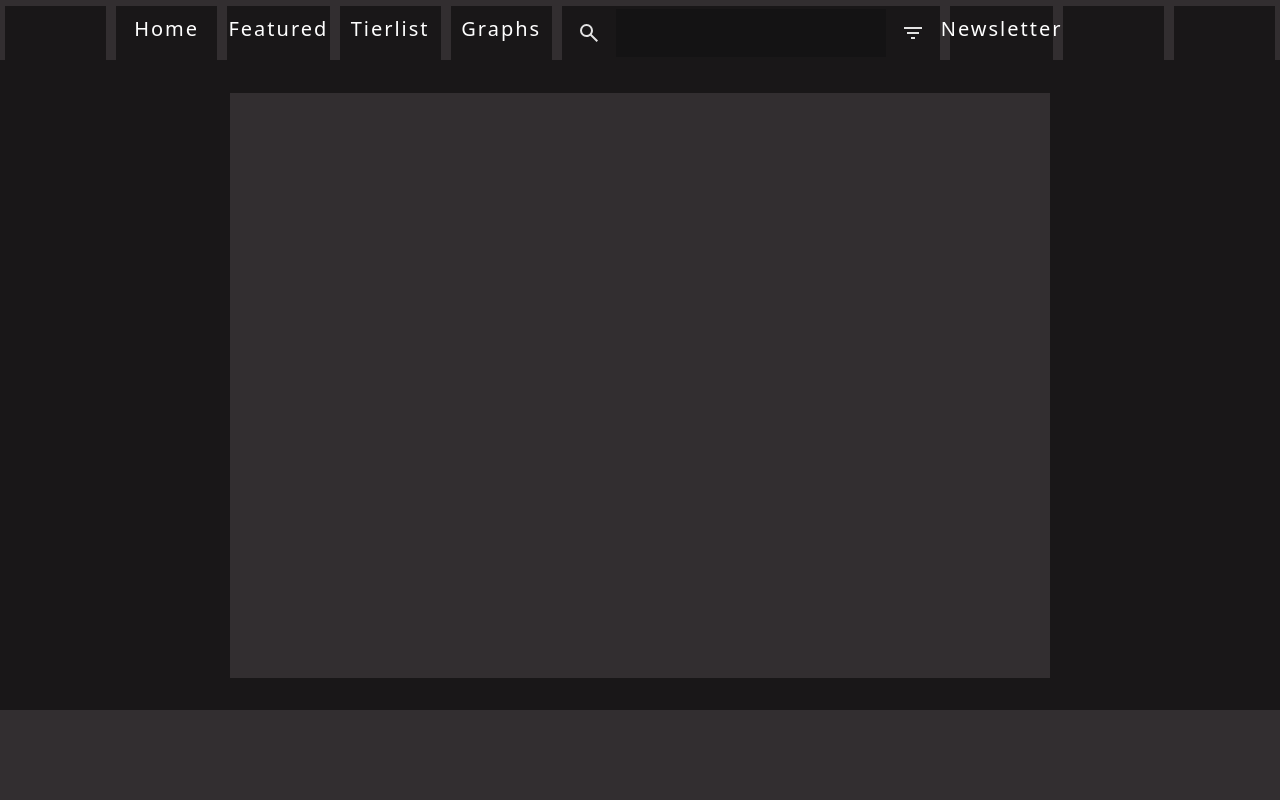
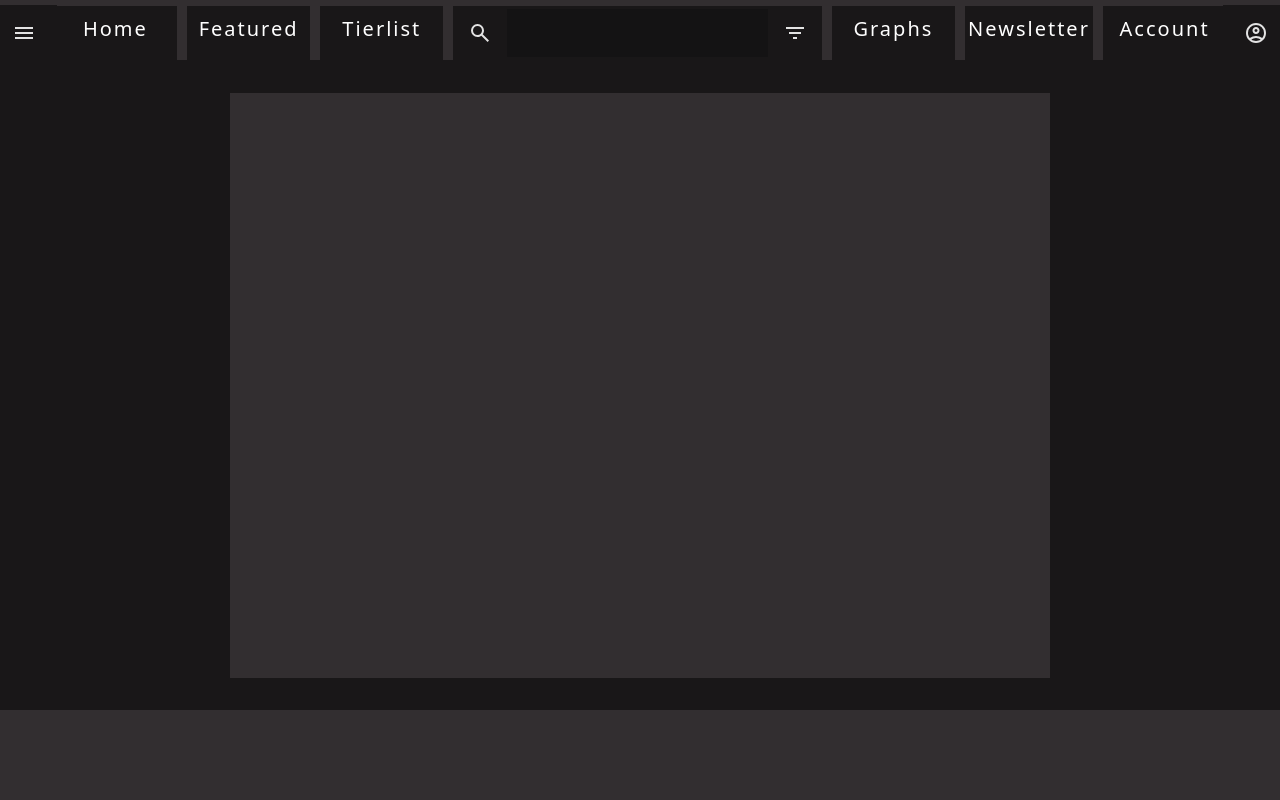
Before and after one commit to Highdocker/project-moxie, a React (Vite) app: page / in a window 1280 px wide. Shown: the top 800 px of the page. Built offline with nearby package versions, Linux system fonts and the light colour scheme.

Commit message:
Many changes to component strcuture and preperations for drop down menus

```diff
--- a/src/App.tsx
+++ b/src/App.tsx
@@ -14,21 +14,26 @@ import NavSearchBar from "./components/navbar/NavSearchBar";
 import SiteContainer from "./components/SiteContainer";
 
 import "./styles.css";
+import NavBarMenu from "./components/navbar/NavBarMenu";
+import NavBarAccount from "./components/navbar/NavBarAccount";
+import NavBarInteractable from "./components/navbar/NavBarInteractable";
 
 function App() {
   return (
     <>
       <SiteContainer>
         <NavBar>
-          <NavBarContent></NavBarContent>
+          <NavBarInteractable>
+            <NavBarMenu></NavBarMenu>
+          </NavBarInteractable>
           <NavBarText navText={"Home"}></NavBarText>
           <NavBarText navText={"Featured"}></NavBarText>
           <NavBarText navText={"Tierlist"}></NavBarText>
+          <NavSearchBar></NavSearchBar>
           <NavBarText navText={"Graphs"}></NavBarText>
-          <NavSearchBar></NavSearchBar>
           <NavBarText navText={"Newsletter"}></NavBarText>
-          <NavBarContent></NavBarContent>
-          <NavBarContent></NavBarContent>
+          <NavBarText navText={"Account"}></NavBarText>
+          <NavBarAccount></NavBarAccount>
         </NavBar>
         <BackContentWrapper>
           <BackSideContent></BackSideContent>
--- /dev/null
+++ b/src/components/navbar/DropdownmenuContent.tsx
@@ -0,0 +1,5 @@
+const DropdownmenuContent = () => {
+  return <div>DropdownmenuContent</div>;
+};
+
+export default DropdownmenuContent;
--- /dev/null
+++ b/src/components/navbar/NavBarAccount.tsx
@@ -0,0 +1,17 @@
+import { ReactNode } from "react";
+
+interface Props {
+  children?: ReactNode;
+}
+
+const NavBarAccount = ({ children }: Props) => {
+  return (
+    <div className="navBarInteractable">
+      <button className="navInteractableButton">
+        <img src="/svgcontent/accounticon.svg" className="navIcon" />
+      </button>
+    </div>
+  );
+};
+
+export default NavBarAccount;
--- /dev/null
+++ b/src/components/navbar/NavBarInteractable.tsx
@@ -0,0 +1,10 @@
+import { ReactNode } from "react";
+
+interface Props {
+  children?: ReactNode;
+}
+const NavBarInteractable = ({ children }: Props) => {
+  return <div className="navBarInteractable">{children}</div>;
+};
+
+export default NavBarInteractable;
--- /dev/null
+++ b/src/components/navbar/NavBarMenu.tsx
@@ -0,0 +1,22 @@
+import { ReactNode } from "react";
+import React, { useState } from "react";
+interface Props {
+  children?: ReactNode;
+}
+
+const NavBarMenu = ({ children }: Props) => {
+  // Determines whether or not the menu dropdown is active
+  // Dropdown is either Open, OR Not Open [true OR false]
+  const [open, setOpen] = useState(false);
+
+  return (
+    <>
+      <button className="navInteractableButton" onClick={() => setOpen(!open)}>
+        <img src="/svgcontent/menuicon.svg" className="navIcon" />
+      </button>
+      {open && children}
+    </>
+  );
+};
+
+export default NavBarMenu;
--- a/src/components/navbar/NavSearchBar.tsx
+++ b/src/components/navbar/NavSearchBar.tsx
@@ -8,13 +8,13 @@ const NavSearchBar = ({ children }: Props) => {
   return (
     <div className="navSearchContent">
       <button className="navSearchButton">
-        <img src="/svgcontent/searchicon.svg" className="navSearchIcon" />
+        <img src="/svgcontent/searchicon.svg" className="navIcon" />
       </button>
       <div className="navSearchBar">
         <input type="search" className="navSearchInput" />
       </div>
       <button className="navFilterButton">
-        <img src="/svgcontent/filtericon.svg" className="navFilterIcon" />
+        <img src="/svgcontent/filtericon.svg" className="navIcon" />
       </button>
     </div>
   );
--- a/src/styles.css
+++ b/src/styles.css
@@ -13,6 +13,7 @@
 .homeNavBar {
   display: flex;
   flex-direction: row;
+  justify-content: space-between;
   align-items: flex-end;
   box-sizing: border-box;
   background-color: #322e30;
@@ -27,9 +28,37 @@
   box-sizing: border-box;
   background-color: #191718;
   height: 90%;
-  width: 8%;
+  width: 10%;
   margin: 0px 5px;
   padding: 0px 5px;
+}
+
+.navBarInteractable {
+  display: flex;
+  justify-content: center;
+  align-items: center;
+  box-sizing: border-box;
+  background-color: #191718;
+  width: 2.25%;
+  height: 90%;
+  margin: 0px 10px;
+  padding: 0px 5px;
+}
+.navInteractableButton {
+  display: flex;
+  justify-content: center;
+  align-items: center;
+  box-sizing: border-box;
+  background-color: #191718;
+  border: none;
+}
+
+.navInteractableButton:hover {
+  background-image: radial-gradient(rgb(0 0 0/40%) 0%, rgb(0 0 0/0%) 75%);
+}
+
+.navFilterButton:hover {
+  background-image: radial-gradient(rgb(0 0 0/40%) 0%, rgb(0 0 0/0%) 75%);
 }
 
 .navBarButton {
@@ -80,10 +109,7 @@
   margin: 0px 5px;
   padding: 0px 0px;
 }
-.navSearchIcon {
-  padding: 15px 15px;
-}
-.navFilterIcon {
+.navIcon {
   padding: 15px 15px;
 }
 .navSearchBar {
@@ -128,7 +154,7 @@
   font-weight: 100;
   letter-spacing: 2px;
 }
-
+/* This marks the start of DROPDOWNMENU content*/
 /* This marks the start of FEATURED content */
 .backContentWrapper {
   display: flex;
```
Also changed, not shown: src/components/navbar/NavBarContent.tsx (deleted, +0 -15 lines), src/components/navbar/NavBarDropdownmenu.tsx (added, +11 -0 lines), public/svgcontent/accounticon.svg (added), public/svgcontent/menuicon.svg (added).
